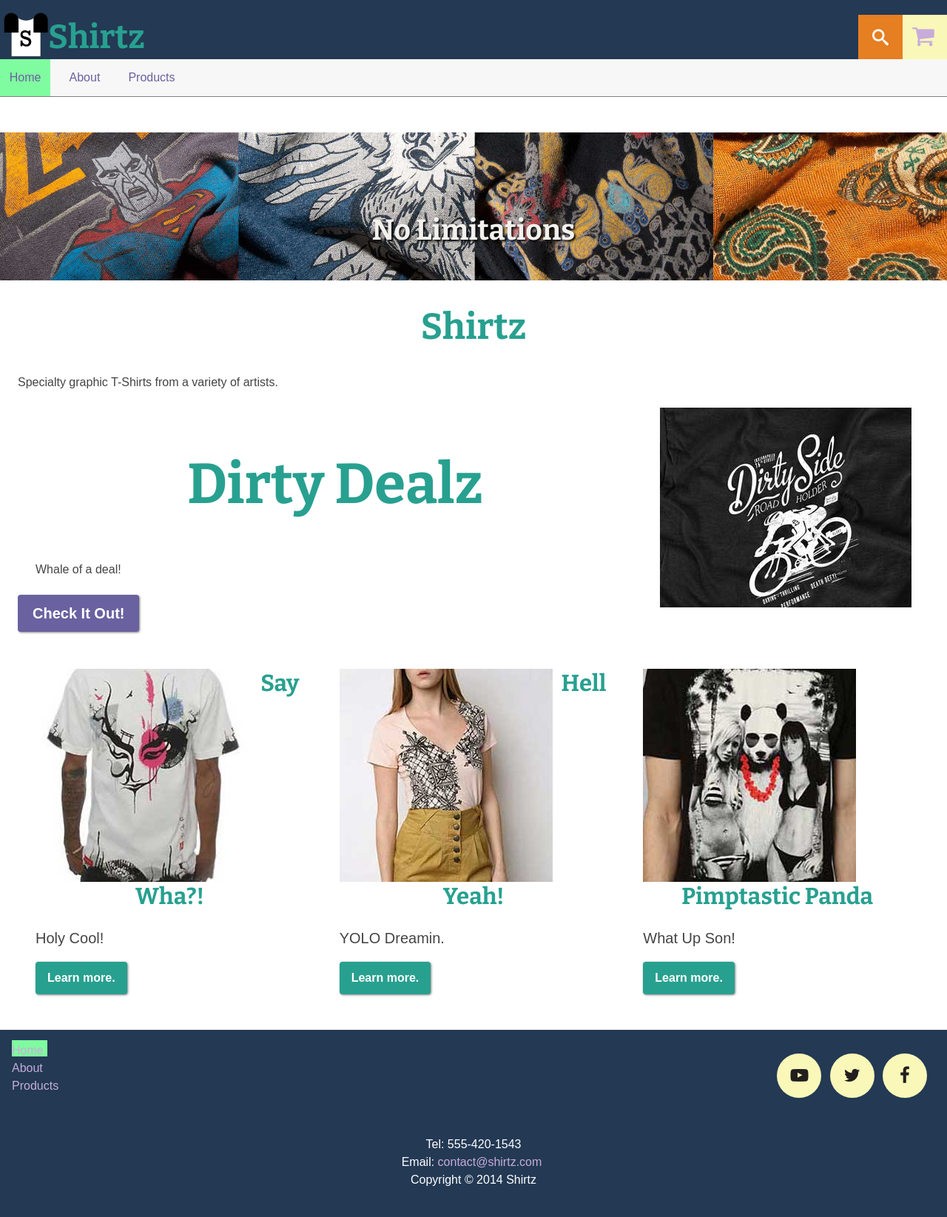
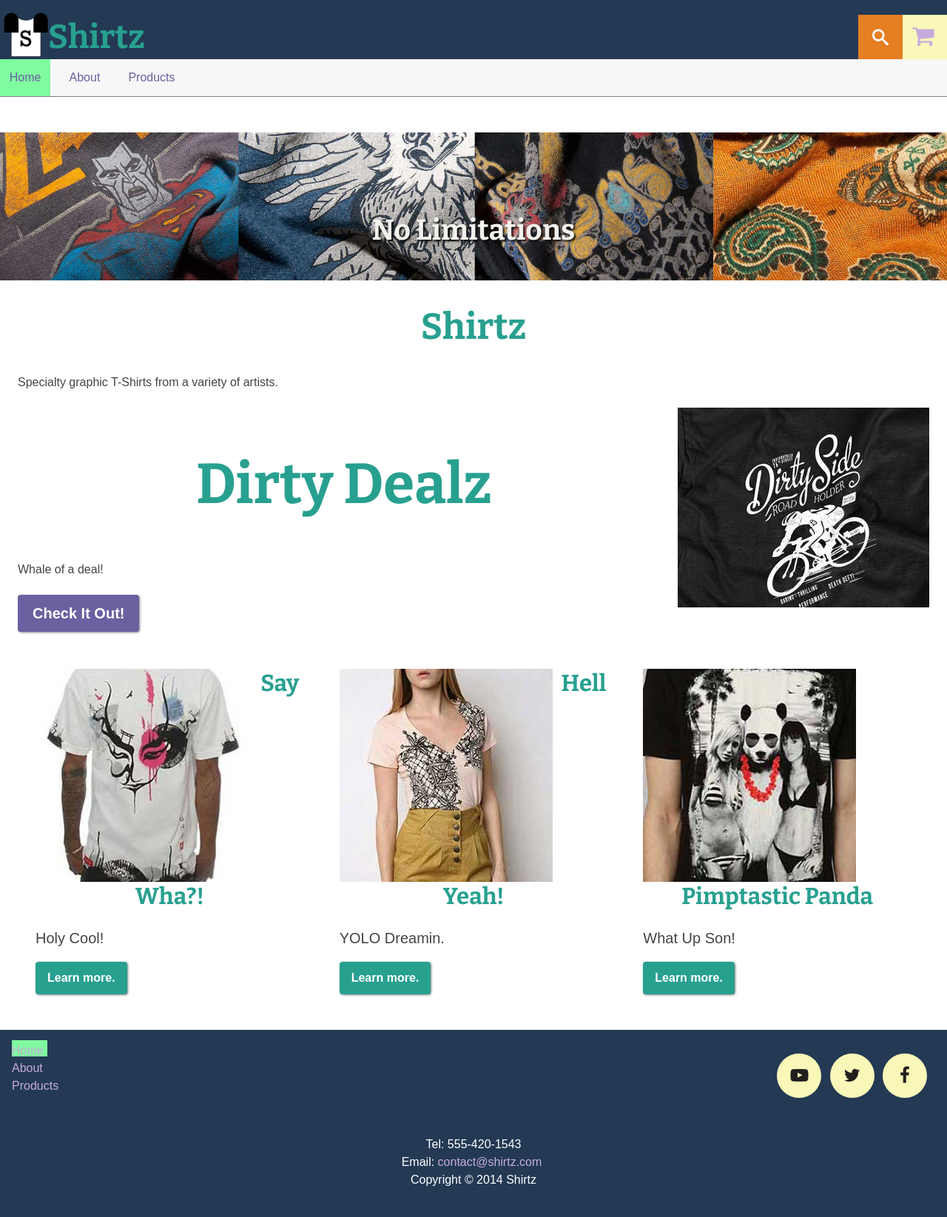
Before and after one commit to mart0855/ecommerce-website, a Jekyll site: the page built from index.html, in a window 1280 px wide. Shown: the whole page at 74% size. Built offline with Jekyll 4.4.1, drawn with Linux system fonts in a browser that asks for light colours; nearby versions of some CDN libraries; Markdown is read by kramdown in place of the engine named in the settings.

Commit message:
Changed promo-large

```diff
--- a/_includes/promo-large.html
+++ b/_includes/promo-large.html
@@ -1,11 +1,11 @@
 <div class="grid">
 
-	<div class="media pad-b">
-			<div class="gutter media-img media-img-reversed">
+	<div class="media promo-large pad-b">
+			<div class="media-img media-img-reversed">
 				<img class="flex-img" src="{{site.baseurl}}/images/{{include.image}}" alt="">
 			</div>
 
-			<div class="gutter">
+			<div class="">
 				<h2 class="yotta">{{include.title}}</h2>
 			<div class="media-body">
 				<p>{{include.desc}}</p>
```
